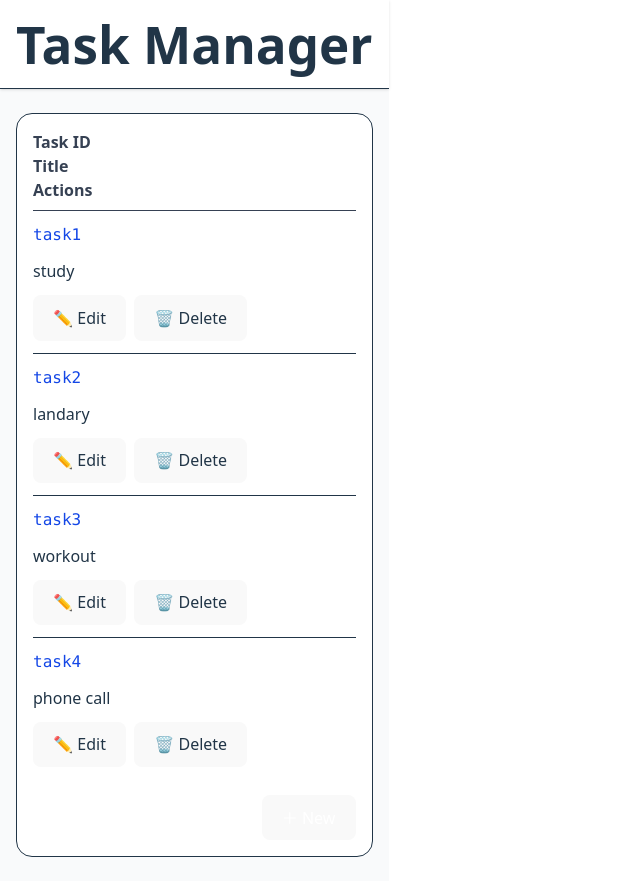
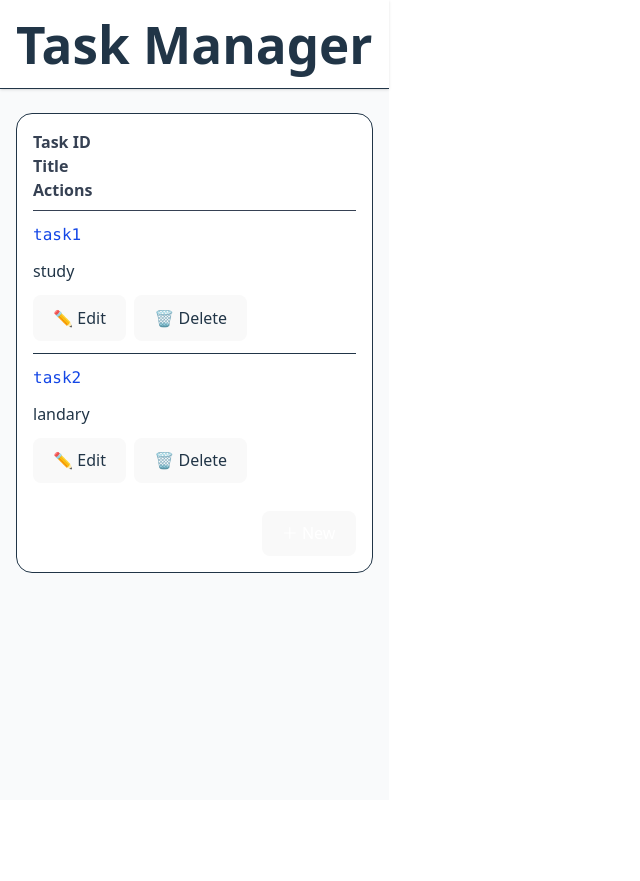
Before and after one commit to Tut314/personal_blogger, a React (Vite) app in the folder apps/client/: page / in a window 1280 px wide. Shown: the whole page, without its empty margins (0-640 px from the left). After the commit the page ends 800 px from the top, so only its background shows below. Built offline with nearby package versions, Linux system fonts and the light colour scheme.

Commit message:
modify ui

```diff
--- a/apps/client/src/App.tsx
+++ b/apps/client/src/App.tsx
@@ -5,8 +5,6 @@ type Task = { id: string; title: string; notes?: string };
 const demo: Task[] = [
   { id: "task1", title: "study", notes: "" },
   { id: "task2", title: "landary", notes: "" },
-  { id: "task3", title: "workout", notes: "" },
-  { id: "task4", title: "phone call", notes: "" },
 ];
 
 export default function App() {
```
